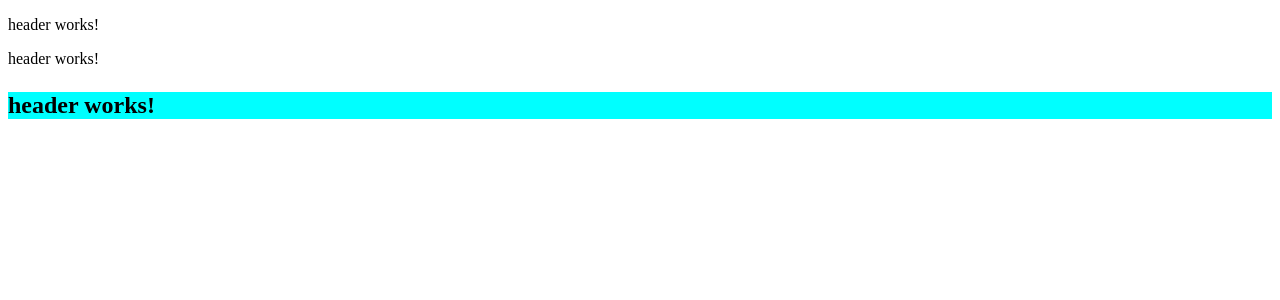
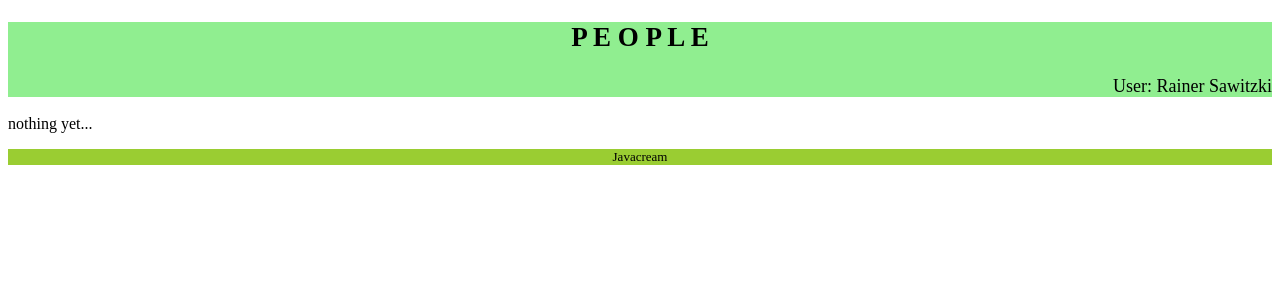
Before and after one commit to Javacream/org.javacream.training.angular, an Angular app in the folder training/: page / in a window 1280 px wide. Shown: the top 300 px of the page. Built offline with nearby package versions, Linux system fonts and the light colour scheme.

Commit message:
finish implementinf simple ui

```diff
--- a/training/src/app/app.component.html
+++ b/training/src/app/app.component.html
@@ -1,3 +1,3 @@
 <app-header></app-header>
-<app-header></app-header>
-<h2><app-header></app-header></h2>
+<app-content></app-content>
+<app-footer></app-footer>
--- a/training/src/app/app.module.ts
+++ b/training/src/app/app.module.ts
@@ -3,11 +3,15 @@ import { NgModule } from '@angular/core';
 
 import { AppComponent } from './app.component';
 import { HeaderComponent } from './people/components/header/header.component';
+import { FooterComponent } from './people/components/footer/footer.component';
+import { ContentComponent } from './people/components/content/content.component';
 
 @NgModule({
   declarations: [
     AppComponent,
-    HeaderComponent
+    HeaderComponent,
+    FooterComponent,
+    ContentComponent
   ],
   imports: [
     BrowserModule
--- /dev/null
+++ b/training/src/app/people/components/content/content.component.html
@@ -0,0 +1 @@
+<p>nothing yet...</p>
--- /dev/null
+++ b/training/src/app/people/components/content/content.component.ts
@@ -0,0 +1,15 @@
+import { Component, OnInit } from '@angular/core';
+
+@Component({
+  selector: 'app-content',
+  templateUrl: './content.component.html',
+  styleUrls: ['./content.component.css']
+})
+export class ContentComponent implements OnInit {
+
+  constructor() { }
+
+  ngOnInit(): void {
+  }
+
+}
--- /dev/null
+++ b/training/src/app/people/components/footer/footer.component.css
@@ -0,0 +1,5 @@
+div {
+    background-color: yellowgreen;
+    text-align: center;
+    font-size: small;
+}
--- /dev/null
+++ b/training/src/app/people/components/footer/footer.component.html
@@ -0,0 +1,3 @@
+<div>
+    <p>Javacream</p>
+</div>
--- /dev/null
+++ b/training/src/app/people/components/footer/footer.component.ts
@@ -0,0 +1,15 @@
+import { Component, OnInit } from '@angular/core';
+
+@Component({
+  selector: 'app-footer',
+  templateUrl: './footer.component.html',
+  styleUrls: ['./footer.component.css']
+})
+export class FooterComponent implements OnInit {
+
+  constructor() { }
+
+  ngOnInit(): void {
+  }
+
+}
--- a/training/src/app/people/components/header/header.component.css
+++ b/training/src/app/people/components/header/header.component.css
@@ -0,0 +1,5 @@
+div {
+    background-color: lightgreen;
+    text-align: center;
+    font-size: large;
+}
--- a/training/src/app/people/components/header/header.component.html
+++ b/training/src/app/people/components/header/header.component.html
@@ -1 +1,4 @@
-<p>header works!</p>
+<div>
+    <h2>P E O P L E</h2>
+    <p class="right">User: Rainer Sawitzki</p>
+</div>
--- a/training/src/styles.css
+++ b/training/src/styles.css
@@ -1 +1,4 @@
 /* You can add global styles to this file, and also import other style files */
+.right {
+    text-align: right;
+}
```
Also changed, not shown: training/src/app/people/components/content/content.component.css (added), 2 other files (tests, documents, lock files or other folders).
